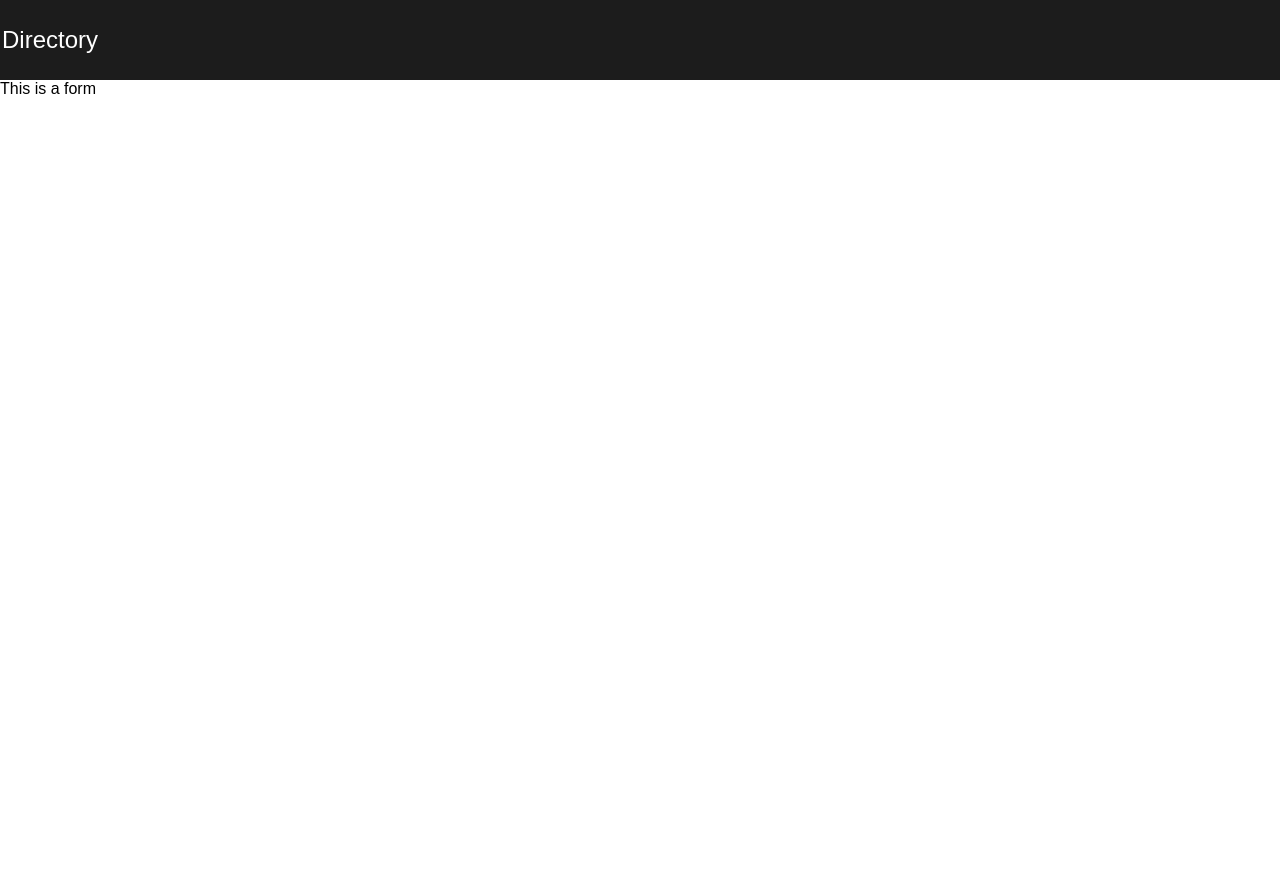
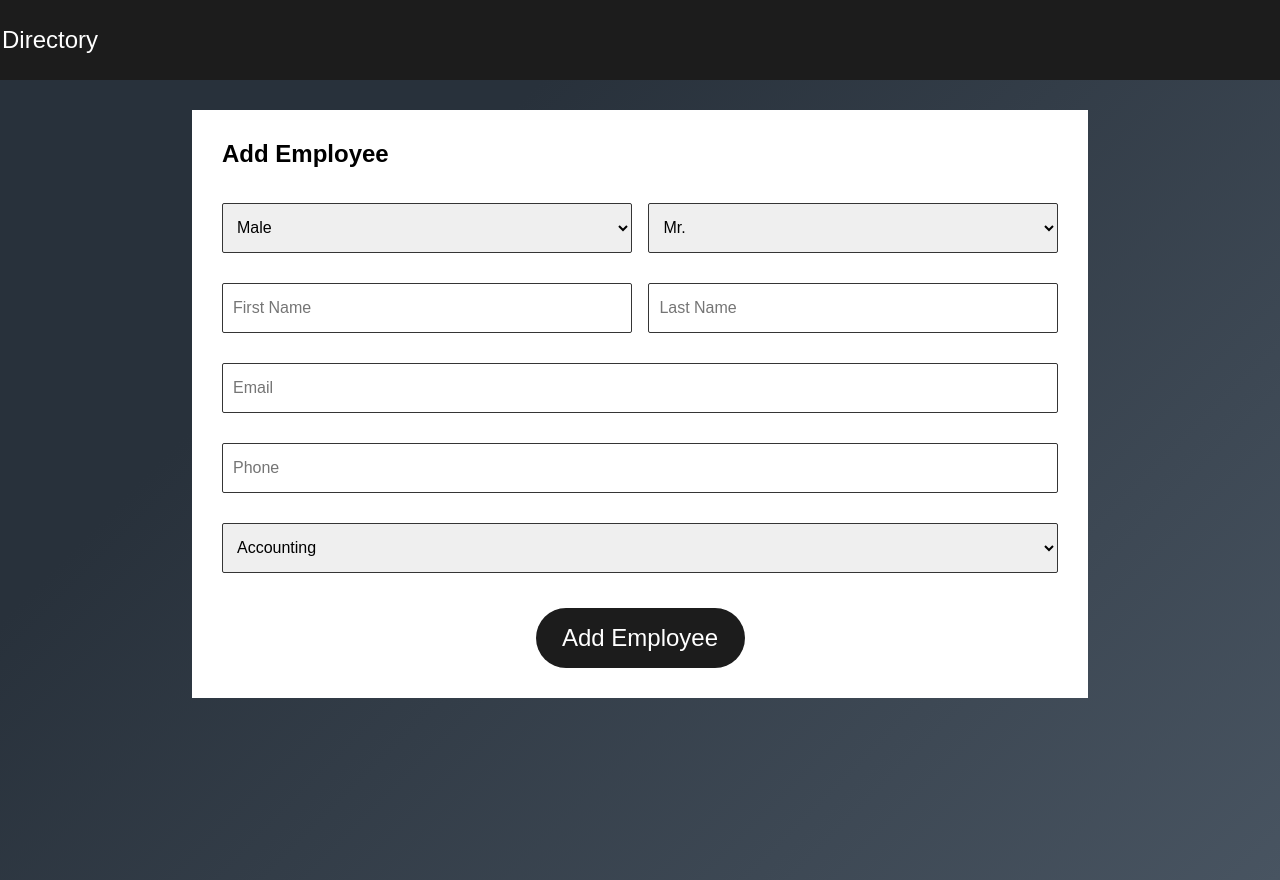
Before and after one commit to ChaoSauce/employee-dir-frontend, a React (Create React App) app: page /new-employee in a window 1280 px wide. Before the commit the page ends 800 px from the top, so only its background shows below. Built offline with nearby package versions, Linux system fonts and the light colour scheme.

Commit message:
Add - NewEmployee component

```diff
--- a/src/api.ts
+++ b/src/api.ts
@@ -119,7 +119,7 @@ export default {
     const endpoint: string = `${EMPLOYEES_BASE_URL}/${employeeId}`;
     return await (await fetch(endpoint)).json();
   },
-  createEmployee: async (value: Employee): Promise<Employee> => {
+  createEmployee: async (value: object): Promise<any> => {
     const endpoint: string = EMPLOYEES_BASE_URL;
 
     const employee = await (
--- a/src/components/NewEmployee/NewEmployee.styles.ts
+++ b/src/components/NewEmployee/NewEmployee.styles.ts
@@ -1,3 +1,55 @@
 import styled from 'styled-components';
 
-export const Wrapper = styled.div``;
+export const Wrapper = styled.div`
+  background-color: #485461;
+  background-image: linear-gradient(315deg, #485461 0%, #28313b 74%);
+  min-height: 100vh;
+  display: flex;
+  align-items: center;
+  flex-direction: column;
+  margin: 0 auto;
+  padding: 30px 0;
+`;
+
+export const Content = styled.div`
+  min-height: 70vh;
+  background: var(--white);
+  width: 70%;
+  padding: 10px 30px;
+  overflow: hidden;
+
+  input, select {
+    width: 100%;
+    height: 50px;
+    border: 1px solid var(--medGrey);
+    border-radius: 2px;
+    margin: 15px 0;
+    padding: 10px;
+    font-size: var(--fontSmall);
+  }
+
+  .form-group {
+    display: flex;
+    justify-content: space-between;
+
+    input, select {
+      width: 49%;
+
+      @media screen and (max-width: 768px) {
+        width: 100%;
+      }
+    }
+
+    @media screen and (max-width: 768px) {
+      display: block;
+    }
+  }
+
+  .error {
+    color: firebrick;
+  }
+
+  .success {
+    color: green;
+  }
+`;
--- a/src/components/NewEmployee/index.tsx
+++ b/src/components/NewEmployee/index.tsx
@@ -1,12 +1,105 @@
-import React from 'react';
+import React, { useState } from 'react';
+
+// API
+import API from '../../api';
 
 // Styles
-import { Wrapper } from './NewEmployee.styles';
+import { Wrapper, Content } from './NewEmployee.styles';
+import Button from '../Button';
+import Spinner from '../Spinner';
 
-const NewEmployee: React.FC = () => (
-  <Wrapper>
-    <div>This is a form</div>
-  </Wrapper>
-);
+const NewEmployee: React.FC = () => {
+  const [loading, setLoading] = useState(false);
+  const [gender, setGender] = useState('Male');
+  const [title, setTitle] = useState('Mr');
+  const [firstName, setFirstName] = useState('');
+  const [lastName, setLastName] = useState('');
+  const [email, setEmail] = useState('');
+  const [phone, setPhone] = useState('');
+  const [department, setDepartment] = useState('Accounting');
+  const [error, setError] = useState('');
+  const [success, setSuccess] = useState('');
+
+  const handleAddEmployee = async () => {
+    const response = await API.createEmployee({
+      gender: gender.toLocaleLowerCase(),
+      name: {
+        title,
+        first: firstName,
+        last: lastName
+      },
+      email,
+      phone: phone.toString(),
+      department
+    });
+
+    if (response.msg) {
+      setError(response.msg);
+    } else {
+      setSuccess('Employee created successfully.');
+    }
+  };
+
+  return (
+    <Wrapper>
+      <Content>
+        <h2>Add Employee</h2>
+        <p className='error'>{error}</p>
+        <p className='success'>{success}</p>
+
+        <div className='form-group'>
+          <select value={gender} onChange={e => setGender(e.currentTarget.value)}>
+            <option>Male</option>
+            <option>Female</option>
+          </select>
+
+          <select value={title} onChange={e => setTitle(e.currentTarget.value)}>
+            <option>Mr.</option>
+            <option>Mrs.</option>
+            <option>Ms.</option>
+            <option>Jr.</option>
+            <option>Sr.</option>
+            <option></option>
+          </select>
+        </div>
+
+        <div className='form-group'>
+          <input
+            type='text'
+            placeholder='First Name'
+            onChange={e => setFirstName(e.currentTarget.value)}
+          />
+          <input
+            type='text'
+            placeholder='Last Name'
+            onChange={e => setLastName(e.currentTarget.value)}
+          />
+        </div>
+
+        <input
+          type='email'
+          placeholder='Email'
+          onChange={e => setEmail(e.currentTarget.value)}
+        />
+
+        <input
+          type='tel'
+          placeholder='Phone'
+          onChange={e => setPhone(e.currentTarget.value)}
+        />
+
+        <select value={department} onChange={e => setDepartment(e.currentTarget.value)}>
+          <option>Accounting</option>
+          <option>Engineering</option>
+          <option>HR</option>
+          <option>Sales</option>
+          <option>Other</option>
+        </select>
+
+        {loading ? <Spinner /> : <Button text='Add Employee' callback={handleAddEmployee} />}
+      </Content>
+    </Wrapper>
+  )
+};
 
 export default NewEmployee;
```
